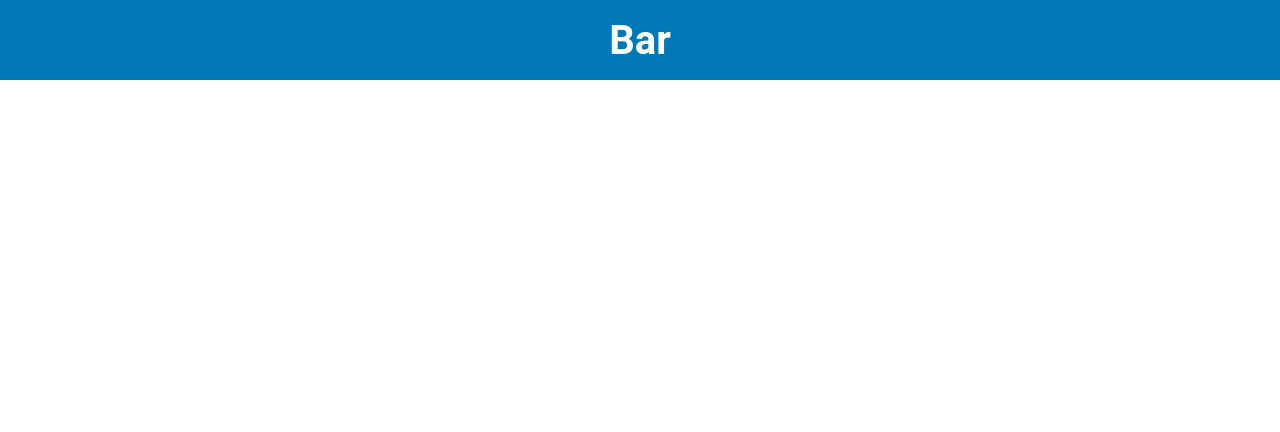
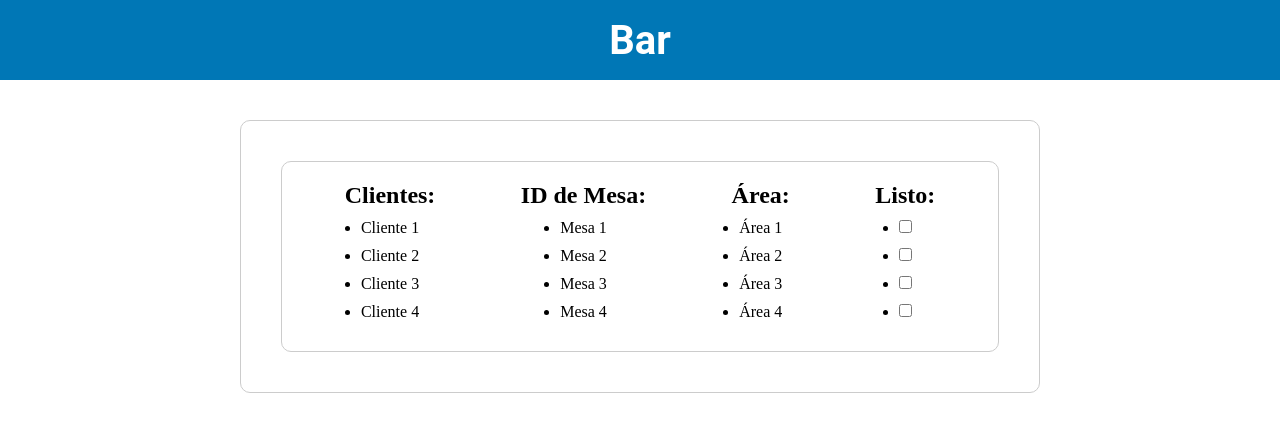
Before and after one commit to Andyfer004/Proyecto-DB-Frontend, a React (Create React App) app: page /Barista in a window 1280 px wide. Shown: the top 432 px of the page. Built offline with nearby package versions, Linux system fonts and the light colour scheme.

Commit message:
feat: cambios de vista barista

```diff
--- a/src/components/Barista/Barista.jsx
+++ b/src/components/Barista/Barista.jsx
@@ -1,7 +1,7 @@
+import React, { useState } from 'react';
+
 const header = () => {
-
     const styles = {
-        position: 'fixed', // Fijar la posición de la barra de navegación
         top: 0, // Colocarla en la parte superior
         background: 'rgba(0, 119, 182)',
         color: 'Black', // color de texto
@@ -31,16 +31,116 @@ const header = () => {
     );
 }
 
+const DrinksList = () => {
+    // Aquí puedes obtener las listas de bebidas, clientes, ID de mesa y área
+    // Puedes obtenerlas de un estado, de un contexto, o pasadas como props
+    const clients = ['Cliente 1', 'Cliente 2', 'Cliente 3', 'Cliente 4'];
+    const tableIds = ['Mesa 1', 'Mesa 2', 'Mesa 3', 'Mesa 4'];
+    const areas = ['Área 1', 'Área 2', 'Área 3', 'Área 4'];
 
+    // Estado para almacenar los pedidos marcados como listos
+    const [readyOrders, setReadyOrders] = useState([]);
+
+    const listStyles = {
+        margin: '20px',
+        padding: '20px',
+        border: '1px solid #ccc',
+        borderRadius: '10px',
+        display: 'flex',
+        flexDirection: 'row', // Alinear las listas en fila
+        justifyContent: 'space-around', // Espacio uniforme entre las listas
+        fontFamily: 'Century Gothic', // Cambiar la fuente a Century Gothic
+    };
+
+    const itemStyles = {
+        marginBottom: '10px',
+    };
+
+    const titleStyles = {
+        fontSize: '1.5em',
+        fontWeight: 'bold',
+        marginBottom: '10px',
+    };
+
+    const columnStyles = {
+        display: 'flex',
+        flexDirection: 'column',
+        alignItems: 'center',
+    };
+
+    const handleCheck = (index) => {
+        // Añadir o quitar el pedido de la lista de pedidos listos
+        if (readyOrders.includes(index)) {
+            setReadyOrders(readyOrders.filter(item => item !== index));
+        } else {
+            setReadyOrders([...readyOrders, index]);
+        }
+    };
+
+    return (
+        <div style={listStyles}>
+            <div style={columnStyles}>
+                <h2 style={titleStyles}>Clientes:</h2>
+                <ul>
+                    {clients.map((client, index) => (
+                        <li key={index} style={itemStyles}>{client}</li>
+                    ))}
+                </ul>
+            </div>
+            <div style={columnStyles}>
+                <h2 style={titleStyles}>ID de Mesa:</h2>
+                <ul>
+                    {tableIds.map((tableId, index) => (
+                        <li key={index} style={itemStyles}>{tableId}</li>
+                    ))}
+                </ul>
+            </div>
+            <div style={columnStyles}>
+                <h2 style={titleStyles}>Área:</h2>
+                <ul>
+                    {areas.map((area, index) => (
+                        <li key={index} style={itemStyles}>{area}</li>
+                    ))}
+                </ul>
+            </div>
+            <div style={columnStyles}>
+                <h2 style={titleStyles}>Listo:</h2>
+                <ul>
+                    {clients.map((client, index) => (
+                        <li key={index} style={itemStyles}>
+                            <input
+                                type="checkbox"
+                                checked={readyOrders.includes(index)}
+                                onChange={() => handleCheck(index)}
+                            />
+                        </li>
+                    ))}
+                </ul>
+            </div>
+        </div>
+    );
+}
 
 const Barista = () => {
     const stylemain = {
         backgroundColor: 'White',
     };
+
+    const cardStyles = {
+        margin: '40px auto', // Centro la tarjeta y aumento el margen superior
+        padding: '20px',
+        border: '1px solid #ccc',
+        borderRadius: '10px',
+        maxWidth: '800px', // Limito el ancho de la tarjeta para que no ocupe toda la pantalla
+    };
+
     return (
-        <div id = 'root' style={stylemain}>
-            <main >
+        <div id='root' style={stylemain}>
+            <main>
                 {header()}
+                <div style={cardStyles}>
+                    <DrinksList />
+                </div>
             </main>
         </div>
     );
```
